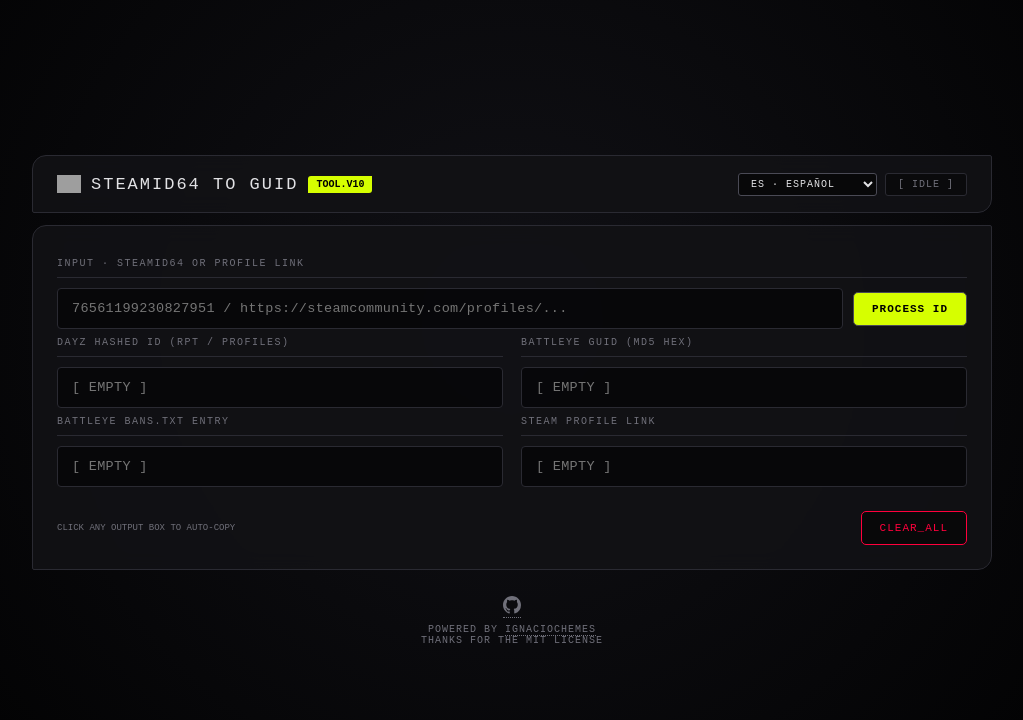
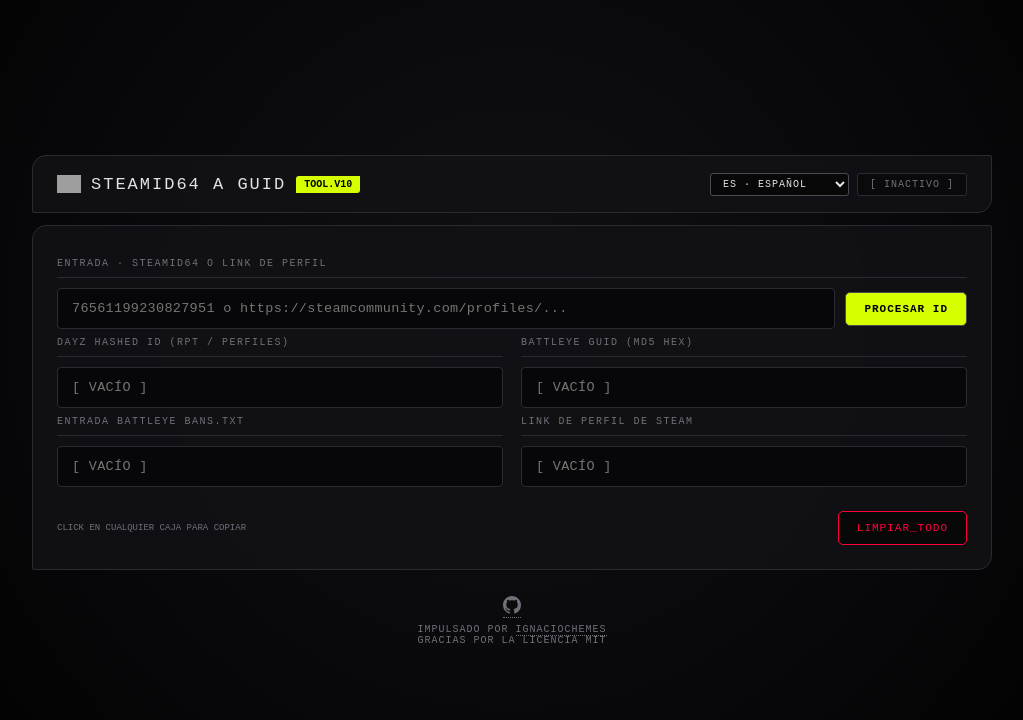
Before and after one commit to SurvivorF-Eliana/SteamID-to-GUID-HTML-Tool, a plain HTML site: page index.html in a window 1280 px wide. Shown: the whole page, without its empty margins (128-1151 px from the left). Drawn offline with Linux system fonts and the light colour scheme; grey boxes are pictures that could not be loaded; a web font is replaced by a local one.

Commit message:
Fix duplicate selector declaration breaking language translations

```diff
--- a/index.html
+++ b/index.html
@@ -366,7 +366,7 @@
   (function(){
     'use strict';
     const $ = id => document.getElementById(id);
-    const $ = s => Array.from(document.querySelectorAll(s));
+    const $$ = s => Array.from(document.querySelectorAll(s));
     const parallaxWrap = document.querySelector('.wrap');
     if (parallaxWrap && window.matchMedia('(hover: hover) and (pointer: fine)').matches &&
         !window.matchMedia('(prefers-reduced-motion: reduce)').matches) {
```
